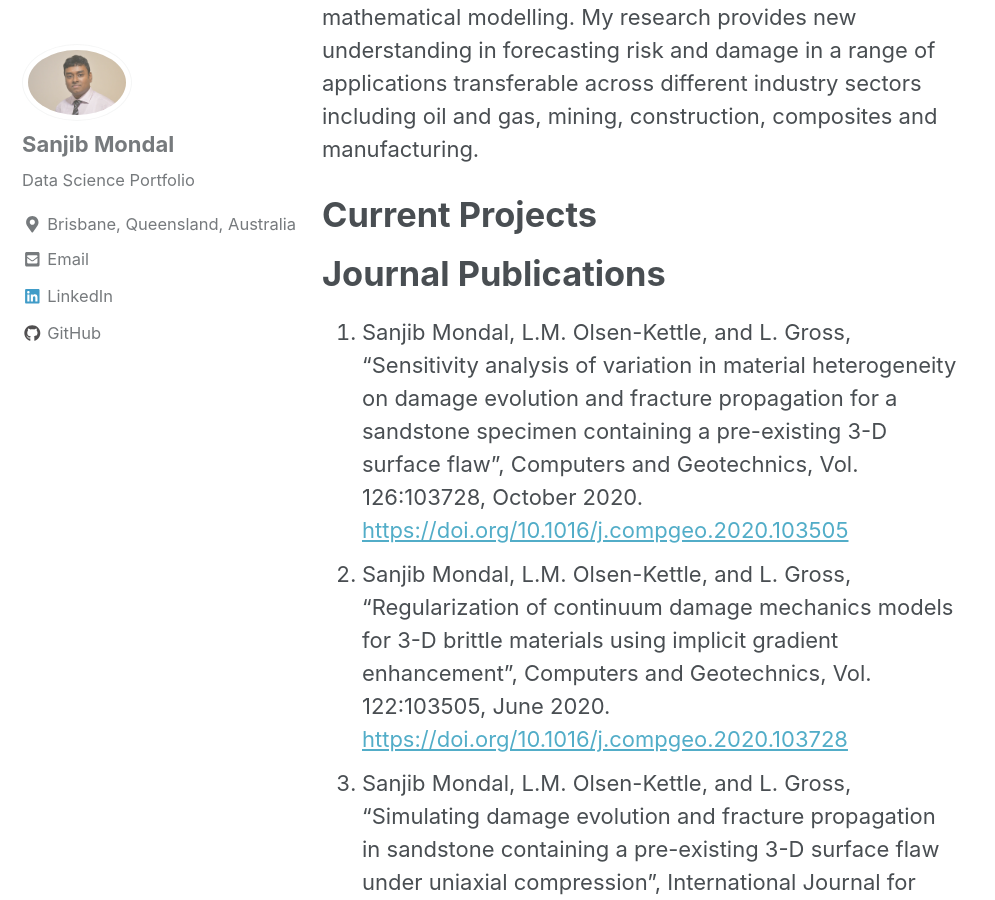
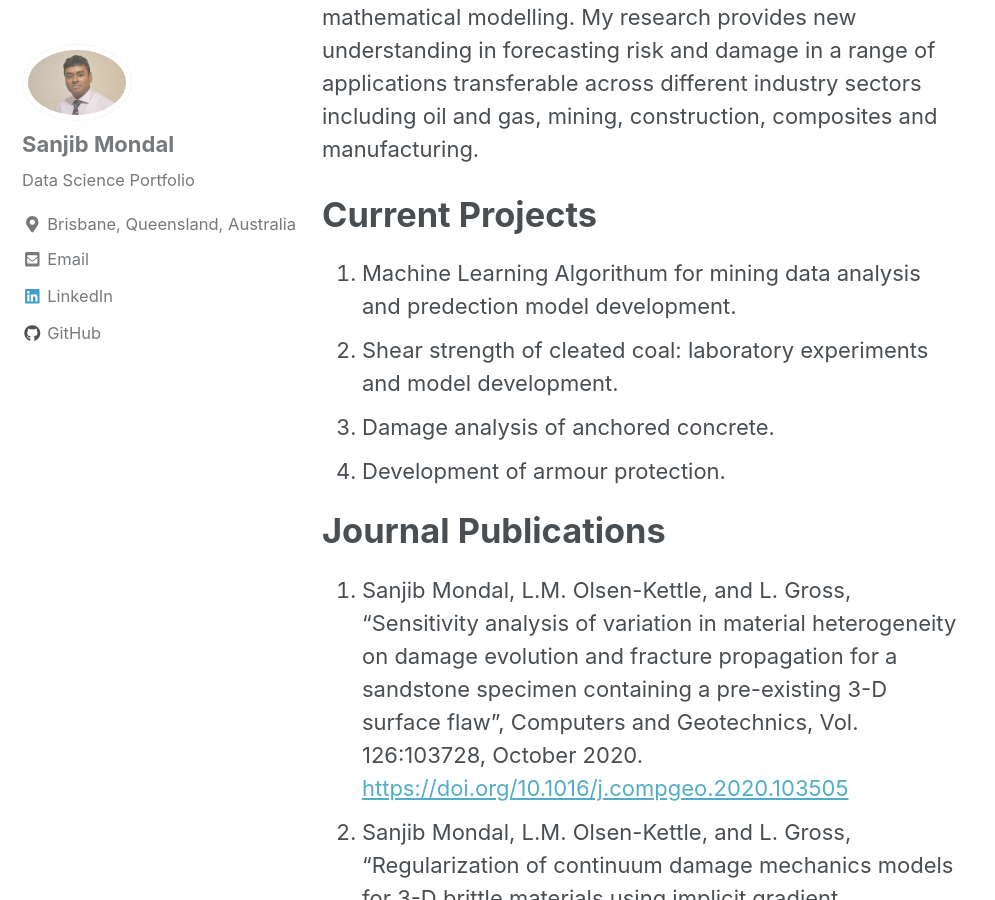
Before and after one commit to Sanjib-Mondal/Sanjib-Mondal.Co, a Jekyll site: the page built from _pages/Research.md, in a window 1280 px wide and 900 px high, scrolled down 1254 px. Shown: the whole window, without its empty margins (0-995 px from the left). Built offline with Jekyll 4.4.1, drawn with Linux system fonts in a browser that asks for light colours; nearby versions of some CDN libraries.

Commit message:
Update Research.md

```diff
--- a/_pages/Research.md
+++ b/_pages/Research.md
@@ -8,6 +8,10 @@ header:
 I have a broad range of interdisciplinary research interests including continuum and materials modelling, fracture and damage mechanics, computational mechanics, and mathematical modelling. My research provides new understanding in forecasting risk and damage in a range of applications transferable across different industry sectors including oil and gas, mining, construction, composites and manufacturing.
 
 # Current Projects
+1. Machine Learning Algorithum for mining data analysis and predection model development.
+2. Shear strength of cleated coal: laboratory experiments and model development.
+3. Damage analysis of anchored concrete.
+4. Development of armour protection.
 
 # Journal Publications
 1. Sanjib Mondal, L.M. Olsen-Kettle, and L. Gross, “Sensitivity analysis of variation in material heterogeneity on damage evolution and fracture propagation for a sandstone specimen containing a pre-existing 3-D surface flaw”, Computers and Geotechnics, Vol. 126:103728, October 2020. [https://doi.org/10.1016/j.compgeo.2020.103505](https://doi.org/10.1016/j.compgeo.2020.103505)
```
